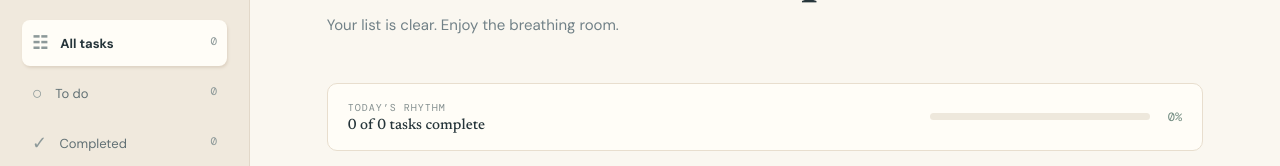
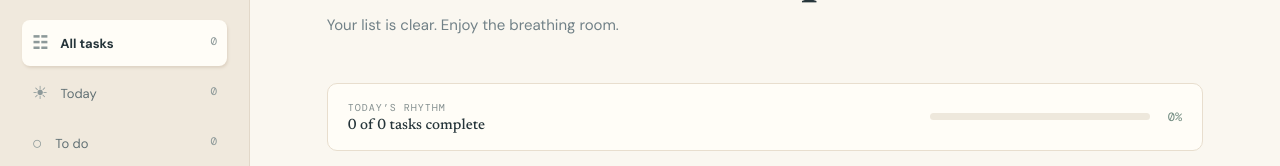
Before and after one commit to karthikajay04/Task-manager, an Angular app in the folder client/: page / in a window 1280 px wide. Shown: the part 161-327 px from the top of the page. Built offline with nearby package versions, Linux system fonts and the light colour scheme; no server answers; sample sign-in values are in the browser's storage.

Commit message:
feat(tasks): add a focused today view

```diff
--- a/client/src/app/features/dashboard/dashboard.component.ts
+++ b/client/src/app/features/dashboard/dashboard.component.ts
@@ -5,13 +5,13 @@ import { AuthService } from '../../core/auth.service';
 import { Task, TaskDraft } from '../../core/models';
 import { TaskService } from '../../core/task.service';
 
-type Filter = 'all' | 'open' | 'done';
+type Filter = 'all' | 'open' | 'done' | 'today';
 @Component({ selector: 'app-dashboard', imports: [FormsModule, DatePipe], template: `
 <main class="app-shell">
   <aside class="sidebar">
     <a class="logo" href="/">task<span>flow</span><i>✦</i></a>
     <div class="profile"><div class="avatar">{{ initials() }}</div><div><strong>{{ auth.user()?.name }}</strong><small>my notebook</small></div></div>
-    <nav><button [class.active]="filter() === 'all'" (click)="filter.set('all')"><span>☷</span> All tasks <b>{{ tasks().length }}</b></button><button [class.active]="filter() === 'open'" (click)="filter.set('open')"><span>○</span> To do <b>{{ openCount() }}</b></button><button [class.active]="filter() === 'done'" (click)="filter.set('done')"><span>✓</span> Completed <b>{{ doneCount() }}</b></button></nav>
+    <nav><button [class.active]="filter() === 'all'" (click)="filter.set('all')"><span>☷</span> All tasks <b>{{ tasks().length }}</b></button><button [class.active]="filter() === 'today'" (click)="filter.set('today')"><span>☀</span> Today <b>{{ todayCount() }}</b></button><button [class.active]="filter() === 'open'" (click)="filter.set('open')"><span>○</span> To do <b>{{ openCount() }}</b></button><button [class.active]="filter() === 'done'" (click)="filter.set('done')"><span>✓</span> Completed <b>{{ doneCount() }}</b></button></nav>
     <div class="sidebar-foot"><p>“Small steps count.”</p><button class="logout" (click)="logout()">Sign out ↗</button></div>
   </aside>
   <section class="workspace">
@@ -31,21 +31,22 @@ export class DashboardComponent implements OnInit {
   visibleTasks = computed(() => {
     const query = this.search().trim().toLowerCase();
     const results = this.tasks().filter(task => {
-      const correctState = this.filter() === 'all' || (this.filter() === 'done' ? task.completed : !task.completed);
+      const correctState = this.filter() === 'all' || (this.filter() === 'done' ? task.completed : this.filter() === 'today' ? this.isToday(task) : !task.completed);
       return correctState && (!query || `${task.title} ${task.notes} ${task.category}`.toLowerCase().includes(query));
     });
     const priority = { high: 0, medium: 1, low: 2 };
     return [...results].sort((a, b) => this.sortBy() === 'priority' ? priority[a.priority] - priority[b.priority] : this.sortBy() === 'due' ? (a.dueDate || '9999').localeCompare(b.dueDate || '9999') : b.createdAt.localeCompare(a.createdAt));
   });
-  openCount = computed(() => this.tasks().filter(t => !t.completed).length); doneCount = computed(() => this.tasks().filter(t => t.completed).length); progress = computed(() => this.tasks().length ? Math.round(this.doneCount() / this.tasks().length * 100) : 0);
+  openCount = computed(() => this.tasks().filter(t => !t.completed).length); todayCount = computed(() => this.tasks().filter(t => this.isToday(t)).length); doneCount = computed(() => this.tasks().filter(t => t.completed).length); progress = computed(() => this.tasks().length ? Math.round(this.doneCount() / this.tasks().length * 100) : 0);
   constructor(public auth: AuthService, private taskApi: TaskService) {}
   ngOnInit() { this.taskApi.list().subscribe(tasks => this.tasks.set(tasks)); }
   initials() { return this.auth.user()?.name.split(' ').map(n => n[0]).join('').slice(0, 2).toUpperCase(); }
   greeting() { const h = new Date().getHours(); return h < 12 ? 'Good morning' : h < 18 ? 'Good afternoon' : 'Good evening'; }
   displayName() { return this.auth.user()?.name.split(' ')[0] || 'friend'; }
   isOverdue(task: Task) { return !task.completed && !!task.dueDate && new Date(task.dueDate).setHours(23, 59, 59, 999) < Date.now(); }
+  isToday(task: Task) { return !!task.dueDate && new Date(task.dueDate).toDateString() === new Date().toDateString(); }
   dueLabel(task: Task) { const date = new Date(task.dueDate || ''); const today = new Date(); if (date.toDateString() === today.toDateString()) return 'Today'; today.setDate(today.getDate() + 1); if (date.toDateString() === today.toDateString()) return 'Tomorrow'; return new Intl.DateTimeFormat('en', { month: 'short', day: 'numeric' }).format(date); }
-  filterLabel() { return this.filter() === 'all' ? 'Everything on your page' : this.filter() === 'open' ? 'Things to do' : 'Little wins'; }
+  filterLabel() { return this.filter() === 'all' ? 'Everything on your page' : this.filter() === 'today' ? 'A gentle focus for today' : this.filter() === 'open' ? 'Things to do' : 'Little wins'; }
   openComposer() { this.editing.set(null); this.draft = this.newDraft(); this.showComposer.set(true); }
   closeComposer() { this.showComposer.set(false); }
   edit(task: Task) { this.editing.set(task); this.draft = { title: task.title, notes: task.notes, category: task.category, priority: task.priority, dueDate: task.dueDate?.slice(0, 10), completed: task.completed }; this.showComposer.set(true); }
```
